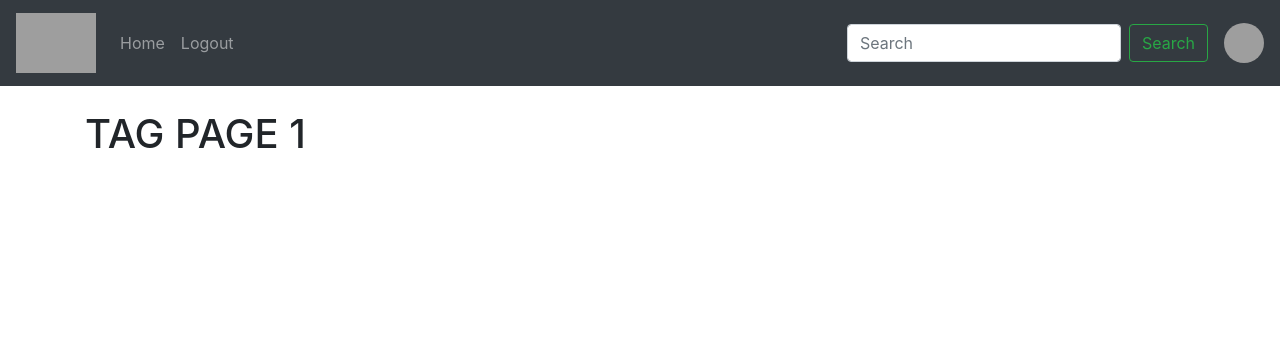
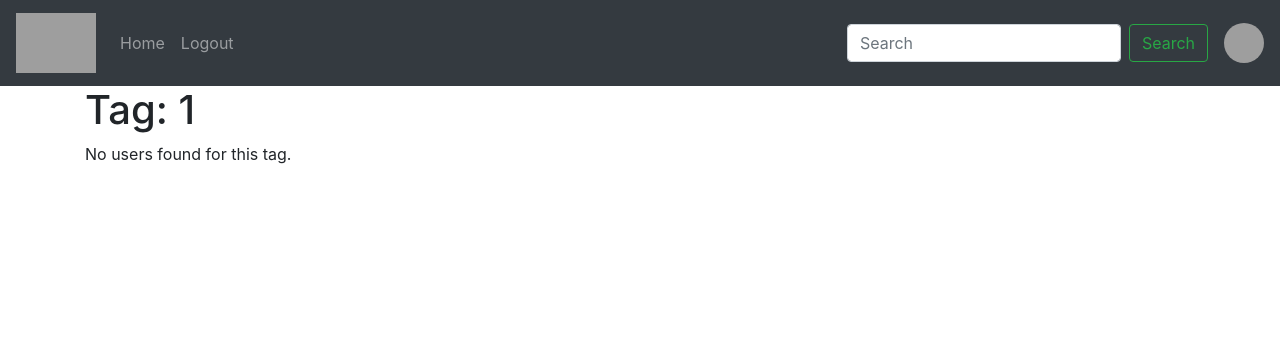
Before and after one commit to va13-m/SEO-Phonebook-, a Flask app: page /tags/1 in a window 1280 px wide. Shown: the top 346 px of the page. Run offline with Flask 3, Linux system fonts and the light colour scheme; a user stored in the database is signed in; some libraries are stand-ins or nearby versions; grey boxes are pictures that could not be loaded.

Commit message:
tag users

```diff
--- a/website/templates/profile.html
+++ b/website/templates/profile.html
@@ -23,10 +23,11 @@
         <strong>SEO Programs: </strong>{{user.seo}} </br>
         <strong>ID: </strong>{{user.id}} </br>
     </p>
+    {% if current_user.id == user.id %}
     <a href="/logout" class="btn btn-secondary btn-sm">Logout</a>
     <a href="{{ url_for('profile.update_profile', id=user.id) }}" class="btn btn-secondary btn-sm">Update Profile</a>
     <a href="{{ url_for('profile.delete', id=user.id) }}" class="btn btn-secondary btn-sm">Delete Profile</a>
-
+    {%endif%}
   </div>
 </div>
   </div>
--- a/website/templates/tags/tag_page.html
+++ b/website/templates/tags/tag_page.html
@@ -1,8 +1,21 @@
 {% extends "base.html" %}
-<title>{% block title %}Home{% endblock %}</title>
+{% block title %}Tag: {{ tag_name }}{% endblock %}
 
 {% block content %}
-</br>
+<h1>Tag: {{ tag_name }}</h1>
 
-<h1>TAG PAGE {{tag_name}}</h1>
-{%endblock%}
+{% if users %}
+    <ul class="list-group mt-3">
+        {% for u in users %}
+        <li class="list-group-item d-flex justify-content-between align-items-center">
+            <a href="{{ url_for('profile.view_profile', id=u.id) }}">
+                {{ u.first_name }}
+            </a>
+            <span class="text-muted">{{ u.city }}, {{ u.state }}</span>
+        </li>
+        {% endfor %}
+    </ul>
+{% else %}
+    <p>No users found for this tag.</p>
+{% endif %}
+{% endblock %}
```
Also changed, not shown: website/profile.py (+7 -0 lines).
